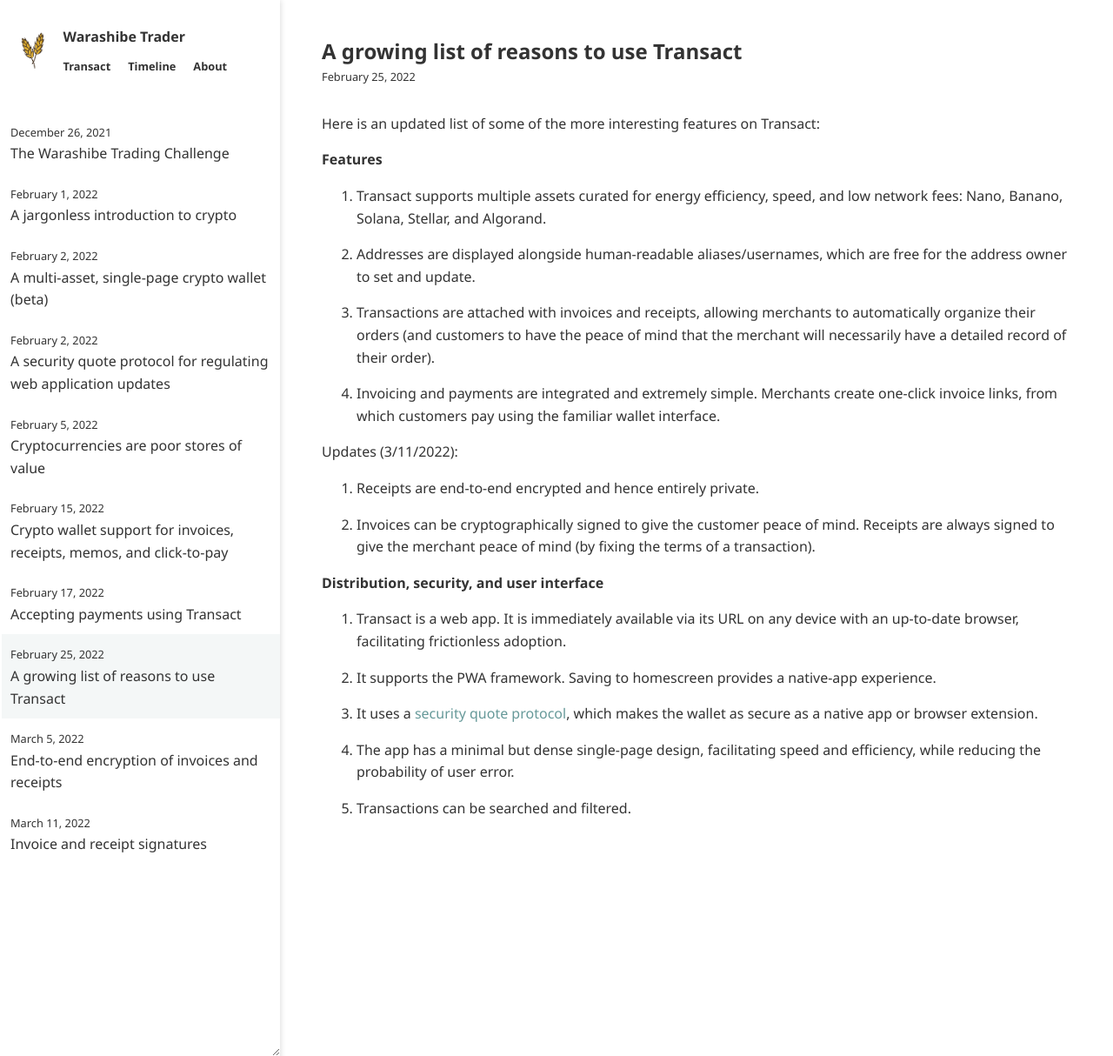
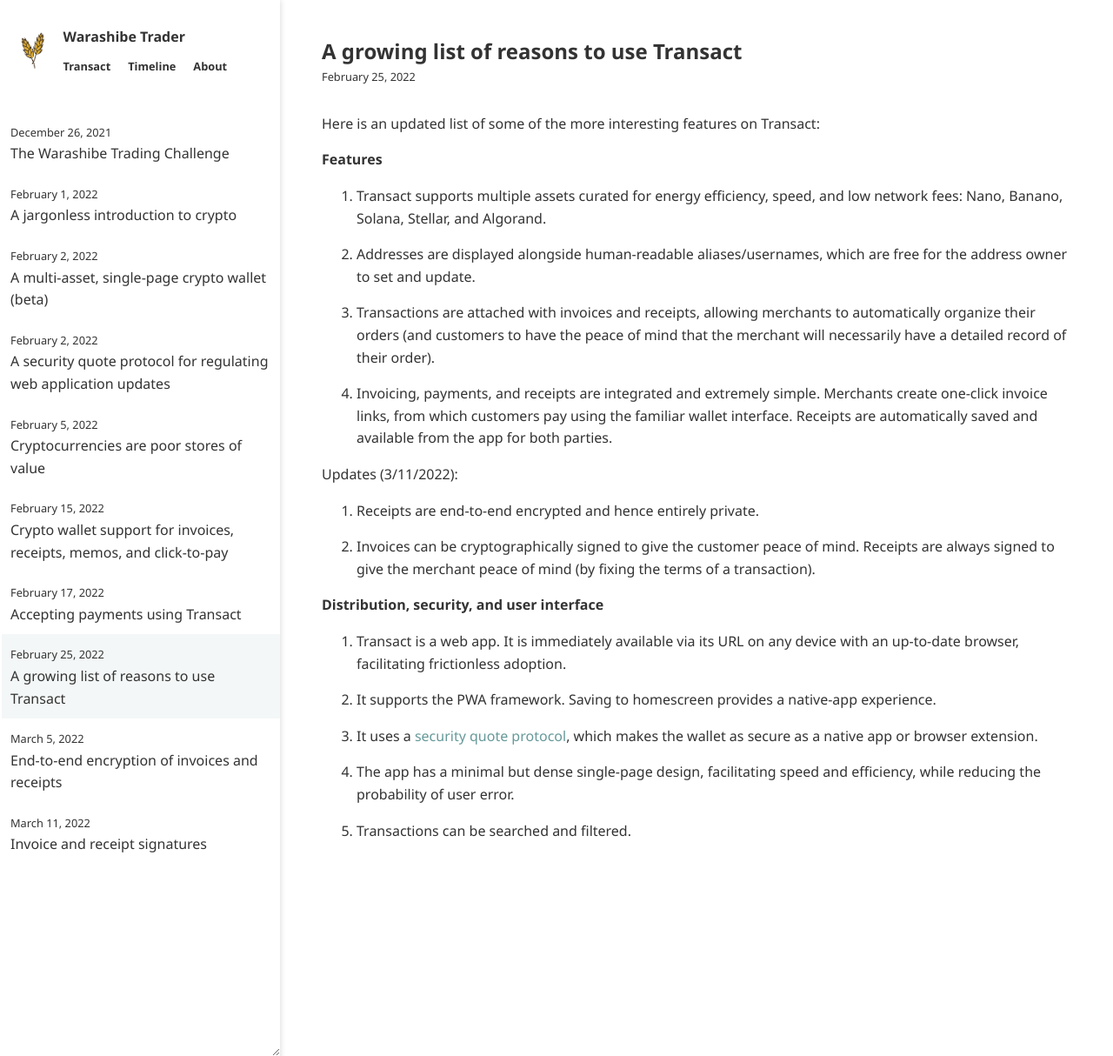
Before and after one commit to warashibetrader/warashibetrader.github.io, a Jekyll site: the page built from _posts/2022-02-25-feature-list.md, in a window 1280 px wide and 1214 px high. Shown: the whole window at 87% size. Built offline with Jekyll 4.4.1, drawn with Linux system fonts in a browser that asks for light colours.

Commit message:
Update 2022-02-25-feature-list.md

```diff
--- a/_posts/2022-02-25-feature-list.md
+++ b/_posts/2022-02-25-feature-list.md
@@ -13,7 +13,7 @@
 
 3. Transactions are attached with invoices and receipts, allowing merchants to automatically organize their orders (and customers to have the peace of mind that the merchant will necessarily have a detailed record of their order).
 
-4. Invoicing and payments are integrated and extremely simple. Merchants create one-click invoice links, from which customers pay using the familiar wallet interface.
+4. Invoicing, payments, and receipts are integrated and extremely simple. Merchants create one-click invoice links, from which customers pay using the familiar wallet interface. Receipts are automatically saved and available from the app for both parties.
 
 Updates (3/11/2022):
 
```
